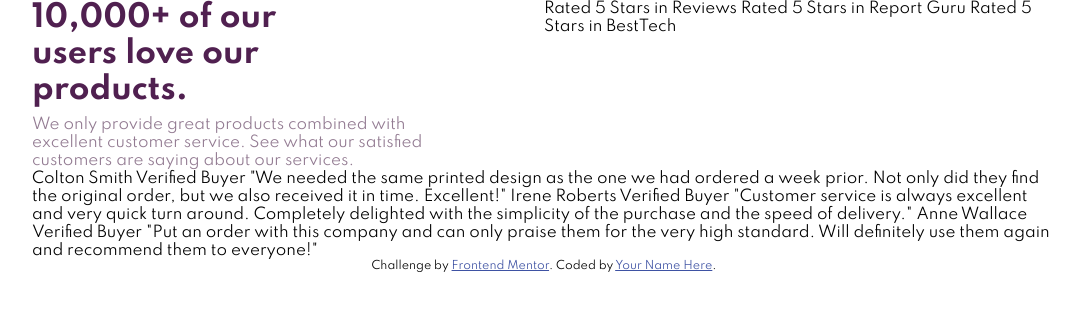
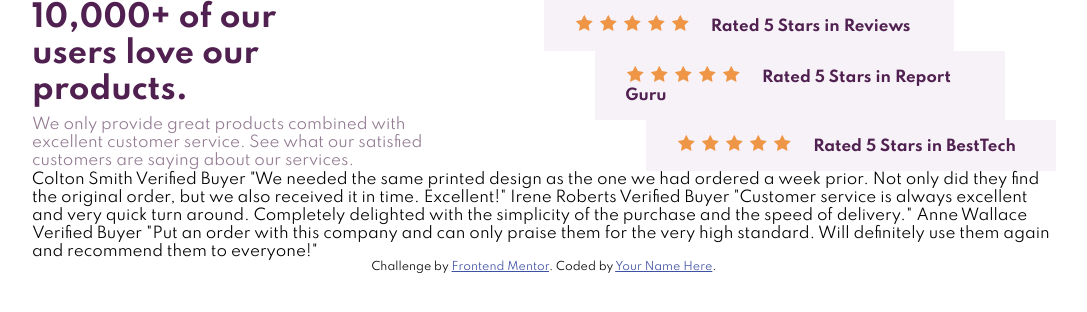
Before and after one commit to andreast12/social-proof-section, a plain HTML site: page index.html in a window 1280 px wide. Shown: the whole page, without its empty margins (96-1183 px from the left). Drawn offline with Linux system fonts and the light colour scheme.

Commit message:
style rating

```diff
--- a/index.html
+++ b/index.html
@@ -37,9 +37,32 @@
       </div>
 
       <div class="ratings">
-        Rated 5 Stars in Reviews
-        Rated 5 Stars in Report Guru
-        Rated 5 Stars in BestTech
+        <div class="rate-column">
+          <img src="images/icon-star.svg" alt="star-icon">
+          <img src="images/icon-star.svg" alt="star-icon">
+          <img src="images/icon-star.svg" alt="star-icon">
+          <img src="images/icon-star.svg" alt="star-icon">
+          <img src="images/icon-star.svg" alt="star-icon">
+          Rated 5 Stars in Reviews
+        </div>
+
+        <div class="rate-column">
+          <img src="images/icon-star.svg" alt="star-icon">
+          <img src="images/icon-star.svg" alt="star-icon">
+          <img src="images/icon-star.svg" alt="star-icon">
+          <img src="images/icon-star.svg" alt="star-icon">
+          <img src="images/icon-star.svg" alt="star-icon">
+          Rated 5 Stars in Report Guru
+        </div>
+
+        <div class="rate-column">
+          <img src="images/icon-star.svg" alt="star-icon">
+          <img src="images/icon-star.svg" alt="star-icon">
+          <img src="images/icon-star.svg" alt="star-icon">
+          <img src="images/icon-star.svg" alt="star-icon">
+          <img src="images/icon-star.svg" alt="star-icon">
+          Rated 5 Stars in BestTech
+        </div>
       </div>
 
       <div class="testimonials">
--- a/style.css
+++ b/style.css
@@ -35,6 +35,36 @@ body {
 	margin-top: .5em;
 }
 
+.ratings {
+	display: flex;
+	flex-direction: column;
+	justify-content: space-evenly;
+}
+
+.rate-column {
+	width: 80%;
+	color: var(--very-dark-magenta);
+	font-weight: 700;
+	background-color: var(--light-grayish-magenta);
+	padding: 1em 2em;
+}
+
+.rate-column img {
+	margin: 0 .1em;
+}
+
+.rate-column img:last-child {
+	margin-right: 1.2em;
+}
+
+.rate-column:nth-child(2) {
+	align-self: center;
+}
+
+.rate-column:nth-child(3) {
+	align-self: flex-end;
+}
+
 .testimonials {
 	grid-column: 1/3;
 }
```
